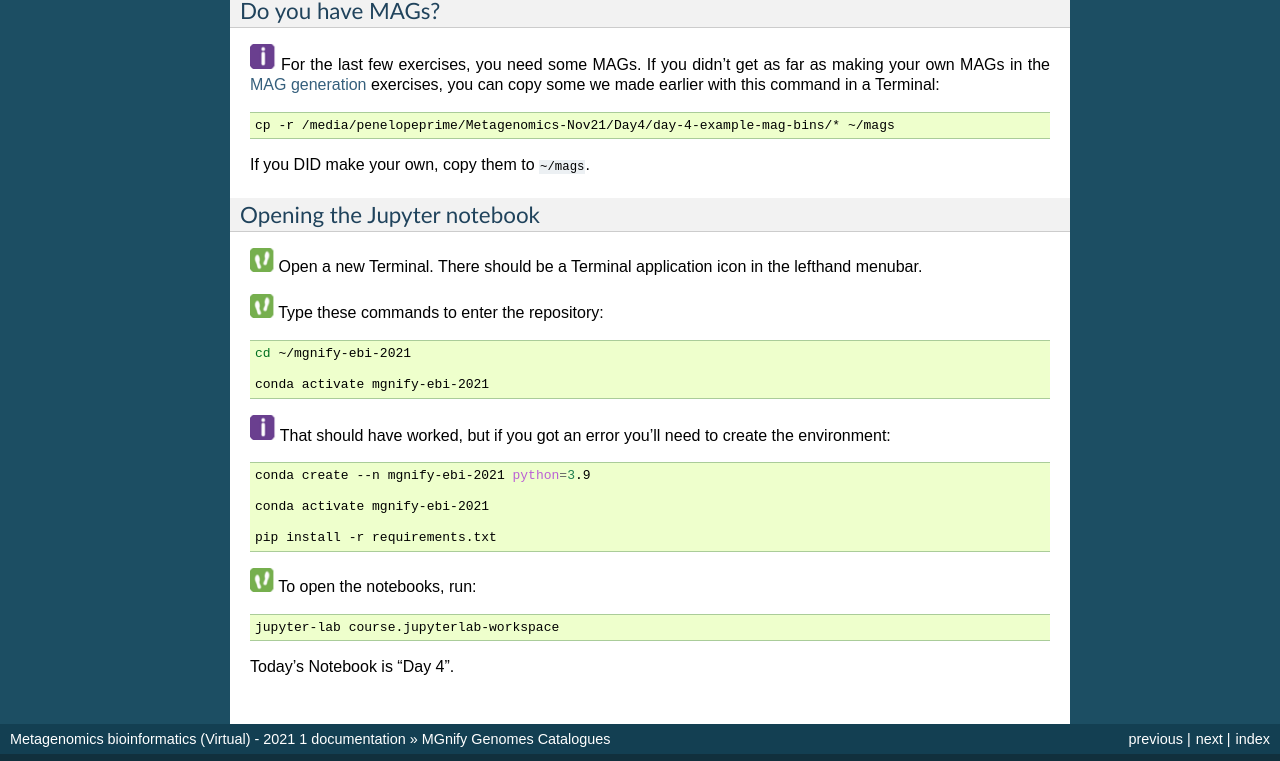
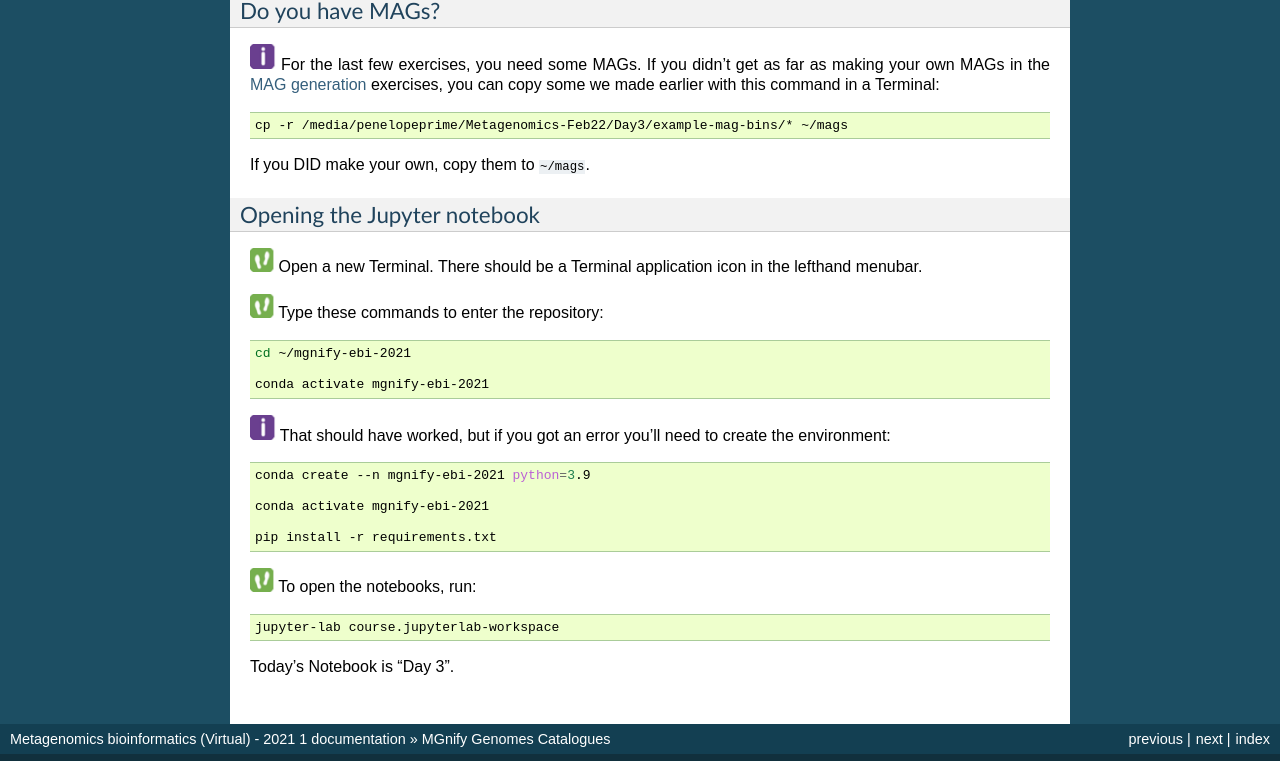
Before and after one commit to EBI-Metagenomics/mgnify-ebi-2021, a Sphinx documentation site: the page built from docs/source/mag-catalogues.rst, in a window 1280 px wide. Shown: the part 489-1250 px from the top of the page. Built offline with Sphinx 7.4.7, drawn with Linux system fonts in a browser that asks for light colours.

Commit message:
updates for symbnet course structure and removal of human-gut-v1-0 catalogue

```diff
--- a/docs/source/mag-catalogues.rst
+++ b/docs/source/mag-catalogues.rst
@@ -32,10 +32,10 @@ you can copy some we made earlier with this command in a Terminal:
 
 .. code-block:: bash
 
-    cp -r /media/penelopeprime/Metagenomics-Nov21/Day4/day-4-example-mag-bins/* ~/mags
+    cp -r /media/penelopeprime/Metagenomics-Feb22/Day3/example-mag-bins/* ~/mags
 
 If you DID make your own, copy them to :code:`~/mags`.
 
 .. include:: partials/jupyter.rst
 
-Today's Notebook is "Day 4".
+Today's Notebook is "Day 3".
```
Also changed, not shown: README.md (+4 -4 lines), 2 other files.
